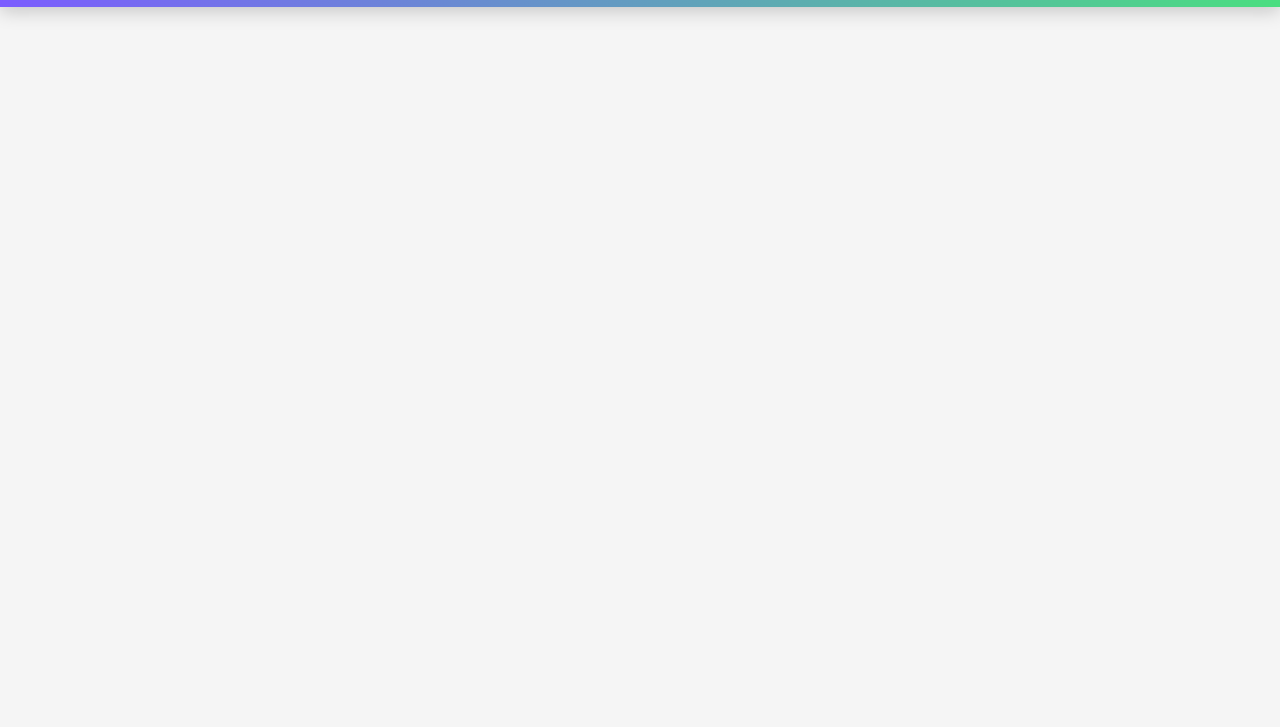
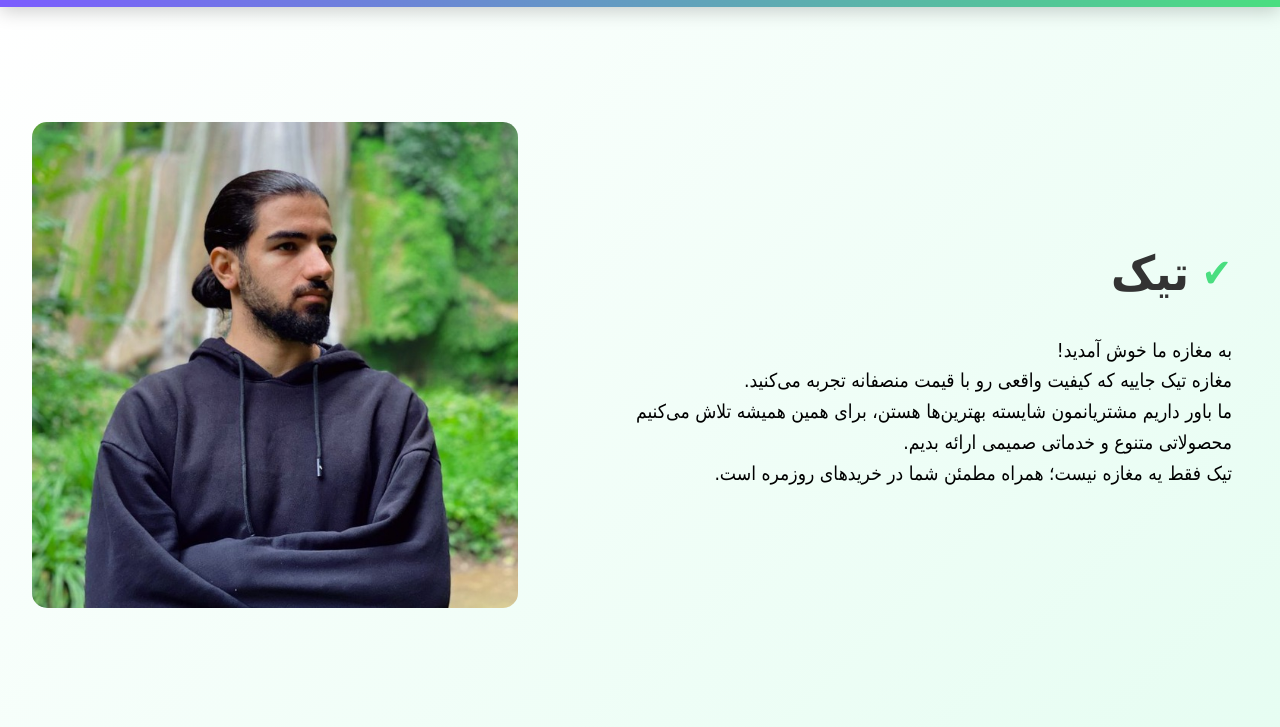
Before and after one commit to bmcodingz/tik, a plain HTML site: page index.html in a window 1280 px wide. Shown: the part 73-800 px from the top of the page. Drawn offline with Linux system fonts and the light colour scheme.

Commit message:
add hero

```diff
--- a/index.css
+++ b/index.css
@@ -63,3 +63,58 @@ body {
     background: rgba(255, 255, 255, 0.35);
     box-shadow: 0 4px 12px rgba(0, 0, 0, 0.2);
 }
+
+.hero {
+    display: flex;
+    justify-content: space-between;
+    align-items: center;
+    height: calc(100vh - 80px);
+    background: linear-gradient(135deg, #ffffff, #e6fdf2);
+    ;
+    padding: 0 2rem;
+    gap: 2rem;
+}
+
+.hero-left {
+    flex: 0 0 40%;
+}
+
+.hero-left img {
+    width: 100%;
+    height: auto;
+    border-radius: 15px;
+    object-fit: cover;
+    transition: transform 0.4s ease, box-shadow 0.4s ease;
+}
+
+.hero-left img:hover {
+    transform: scale(1.05);
+    box-shadow: 0 15px 30px rgba(0, 0, 0, 0.25);
+}
+
+.hero-right {
+    flex: 1;
+    max-width: 55%;
+    padding: 1rem;
+    color: black;
+}
+
+.hero-right h1 {
+    font-size: 3rem;
+    margin-bottom: 1rem;
+    display: flex;
+    align-items: center;
+    gap: 0.8rem;
+    color: #333;
+    font-weight: bold;
+}
+
+.hero-right .tick {
+    font-size: 2.5rem;
+    color: #4ade80;
+}
+
+.hero-right p {
+    font-size: 1.2rem;
+    line-height: 1.6;
+}
--- a/index.html
+++ b/index.html
@@ -28,6 +28,23 @@
             </nav>
         </div>
 
+        <section class="hero">
+            <div class="hero-right">
+                <h1>
+                    <span class="tick">✔</span> تیک
+                </h1>
+                <br>
+                <p>به مغازه ما خوش آمدید!</p>
+                <p>مغازه تیک جاییه که کیفیت واقعی رو با قیمت منصفانه تجربه می‌کنید.</p>
+                <p>ما باور داریم مشتریانمون شایسته بهترین‌ها هستن، برای همین همیشه تلاش می‌کنیم محصولاتی متنوع و خدماتی
+                    صمیمی ارائه بدیم.</p>
+                <p>تیک فقط یه مغازه نیست؛ همراه مطمئن شما در خریدهای روزمره است.</p>
+            </div>
+            <div class="hero-left">
+                <img src="./img/abdoli/abdoli.jpg" alt="صاحب مغازه">
+            </div>
+        </section>
+
     </div>
 
 </body>
```
Also changed, not shown: img/abdoli/abdoli.jpg (added).
